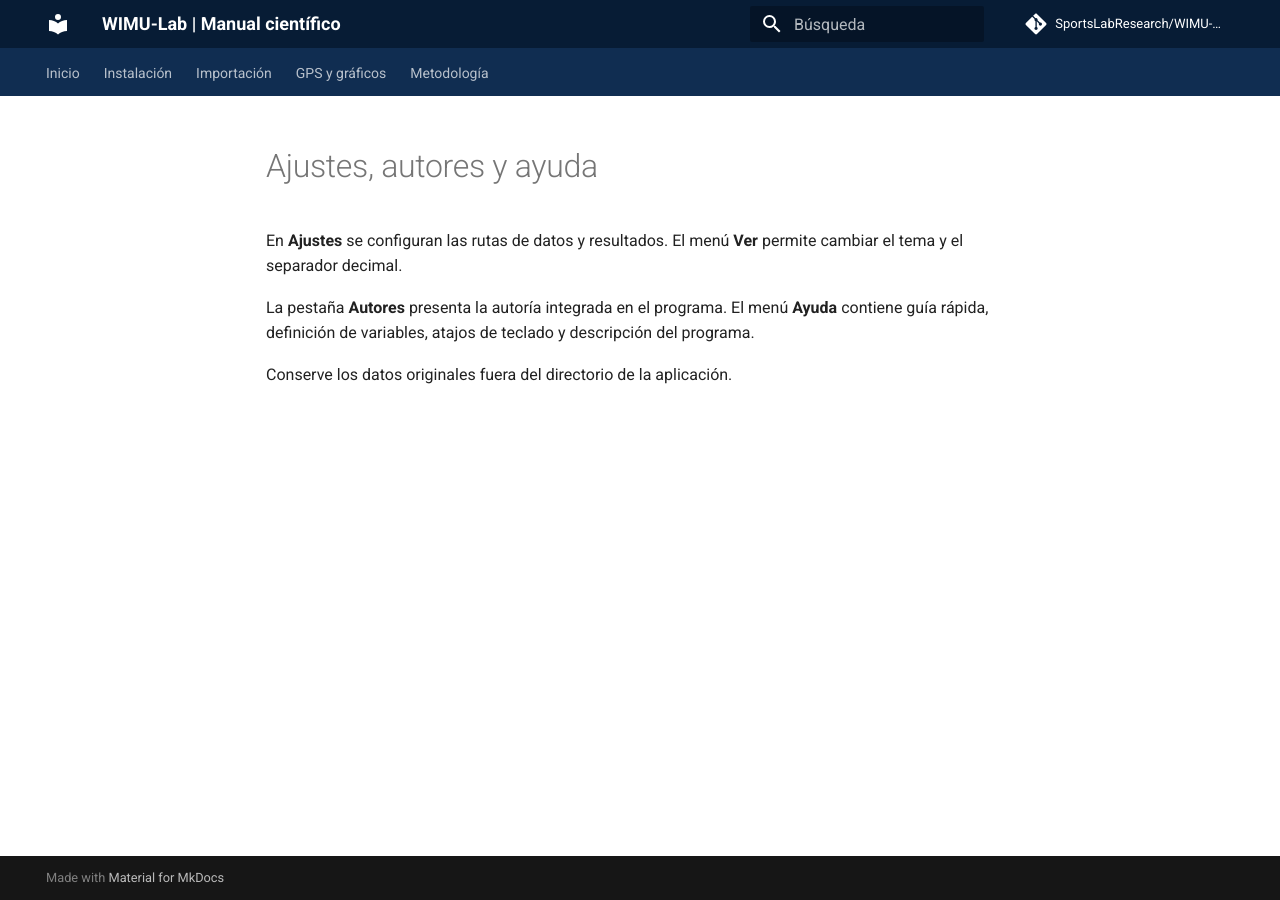
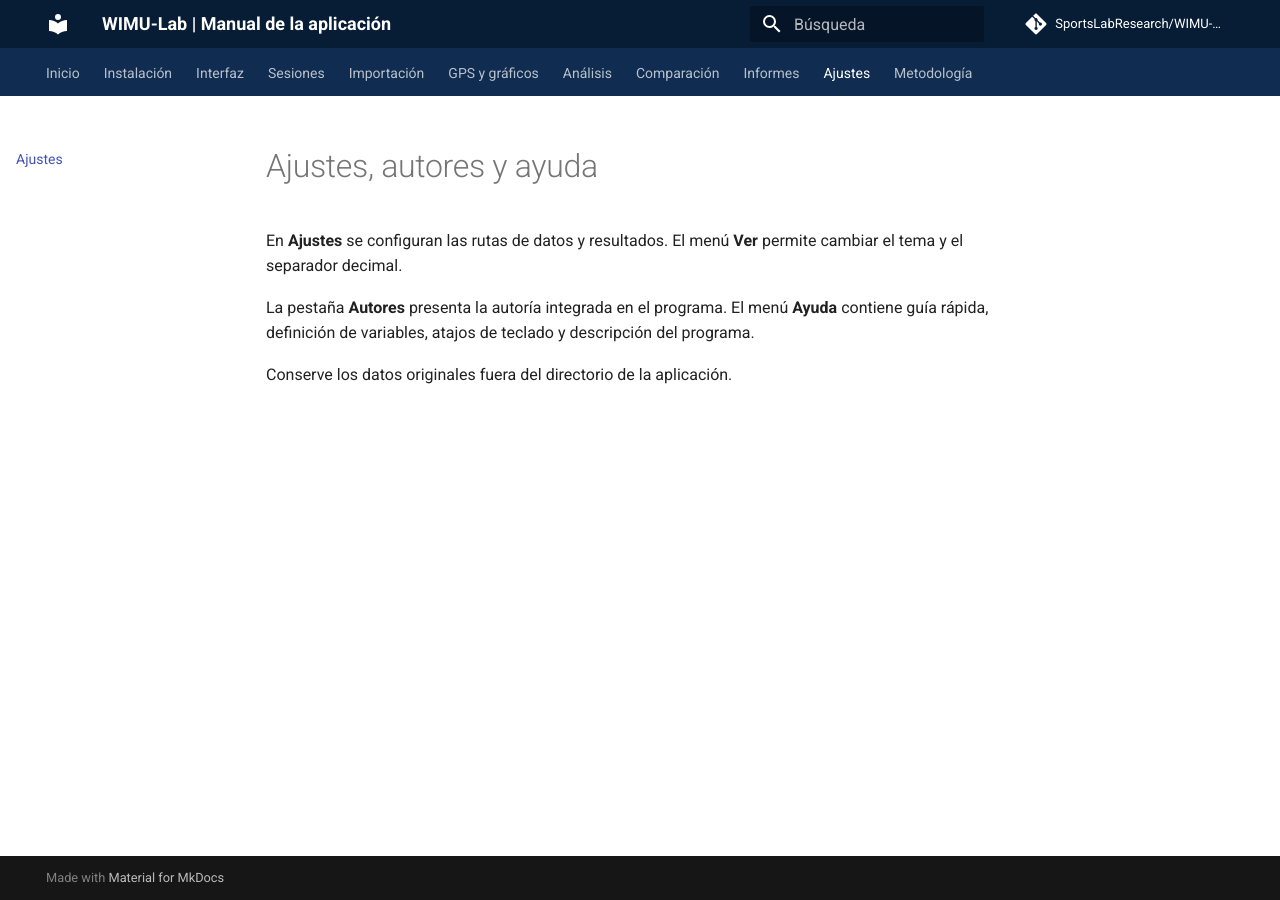
Before and after one commit to SportsLabResearch/WIMU-Lab, an MkDocs documentation site: the page built from docs/ajustes.md, in a window 1280 px wide. Built offline with MkDocs 1.6.1 and Material for MkDocs 9.7.7, drawn with Linux system fonts in a browser that asks for light colours; comment, search, counter and statistics services are not loaded.

Commit message:
Complete WIMU-Lab application manual navigation

```diff
--- a/mkdocs.yml
+++ b/mkdocs.yml
@@ -1,13 +1,19 @@
-site_name: WIMU-Lab | Manual científico
-site_description: Manual técnico y científico de WIMU-Lab v1.2.0
+site_name: WIMU-Lab | Manual de la aplicación
+site_description: Manual de uso de WIMU-Lab v1.2.0
 site_url: https://sportslabresearch.github.io/WIMU-Lab/
 repo_url: https://github.com/SportsLabResearch/WIMU-Lab
 repo_name: SportsLabResearch/WIMU-Lab
 nav:
   - Inicio: index.md
   - Instalación: instalacion.md
+  - Interfaz: interfaz.md
+  - Sesiones: sesiones.md
   - Importación: importacion.md
   - GPS y gráficos: gps.md
+  - Análisis: analisis.md
+  - Comparación: comparacion.md
+  - Informes: informes.md
+  - Ajustes: ajustes.md
   - Metodología: metodologia.md
 theme:
   name: material
```
